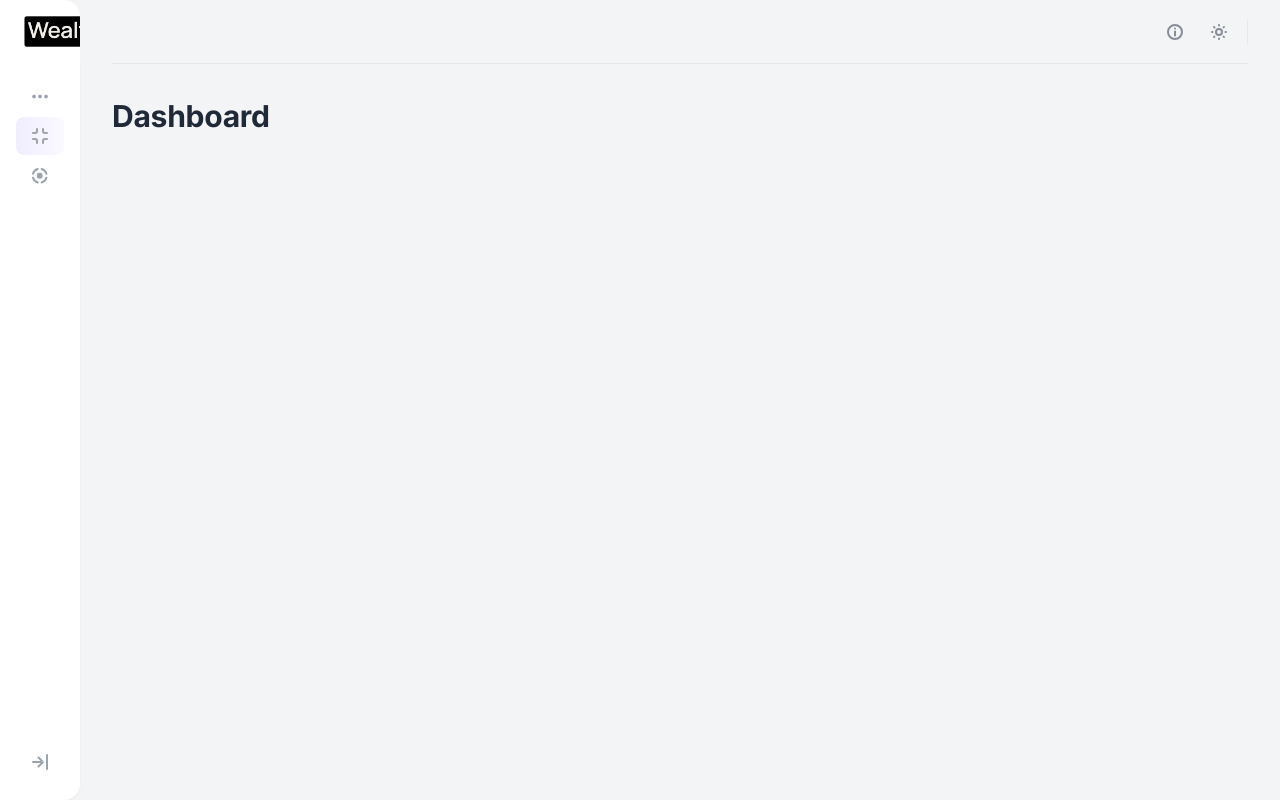
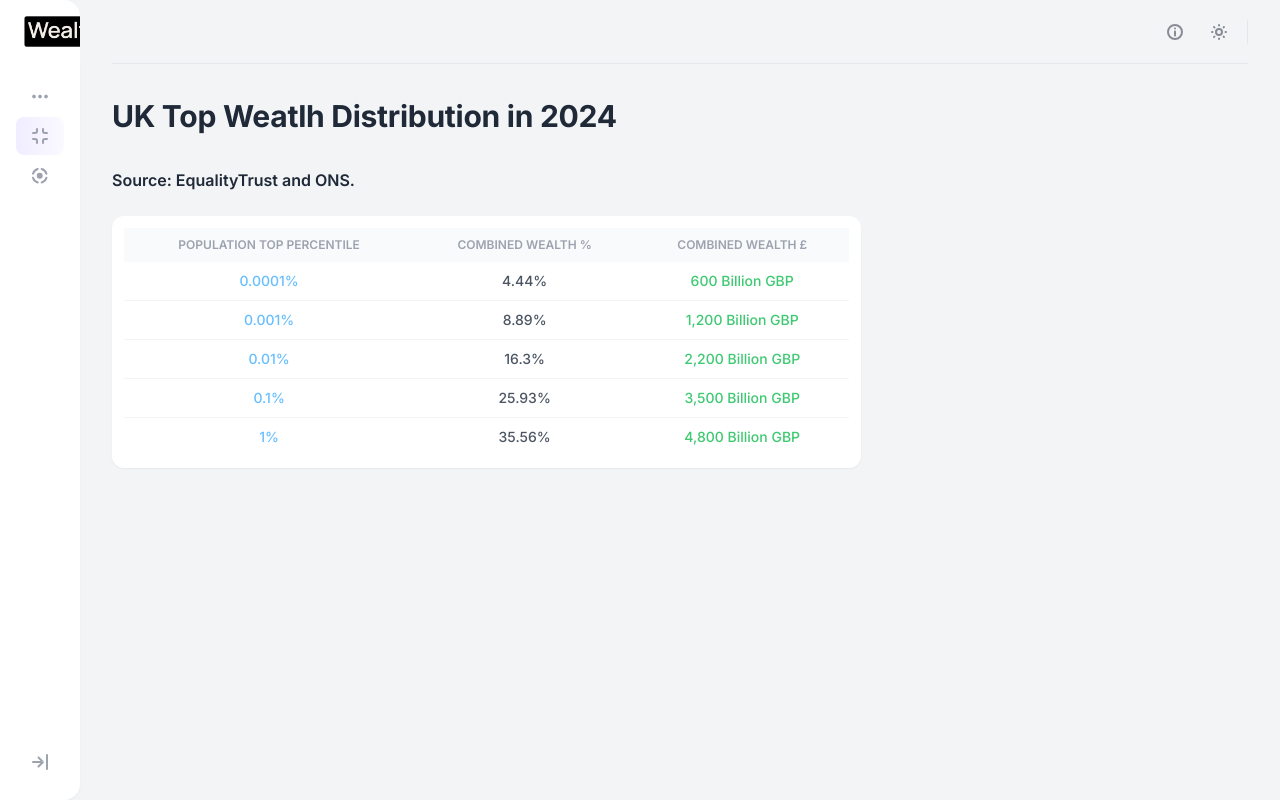
Before and after one commit to mberthou/mapping-analysis-frontend-react, a React (Vite) app: page / in a window 1280 px wide. Built offline with nearby package versions, Linux system fonts and the light colour scheme.

Commit message:
UK Top Wealth Distro: First Steps

```diff
--- /dev/null
+++ b/src/chart/UkTopWeatlhDistro_Table.jsx
@@ -0,0 +1,115 @@
+import React from "react";
+
+function UkTopWeatlhDistro_Table() {
+  return (
+    <div className="col-span-full xl:col-span-8 bg-white dark:bg-gray-800 shadow-xs rounded-xl">
+      {/* <header className="px-5 py-4 border-b border-gray-100 dark:border-gray-700/60">
+        <h2 className="font-semibold text-gray-800 dark:text-gray-100">
+          Data as Table
+        </h2>
+      </header> */}
+      <div className="p-3">
+        {/* Table */}
+        <div className="overflow-x-auto">
+          <table className="table-auto w-full dark:text-gray-300">
+            {/* Table header */}
+            <thead className="text-xs uppercase text-gray-400 dark:text-gray-500 bg-gray-50 dark:bg-gray-700/50 rounded-xs">
+              <tr>
+                <th className="p-2">
+                  <div className="font-semibold text-center">
+                    Population Top Percentile
+                  </div>
+                </th>
+                <th className="p-2">
+                  <div className="font-semibold text-center">
+                    Combined Wealth %
+                  </div>
+                </th>
+                <th className="p-2">
+                  <div className="font-semibold text-center">
+                    Combined Wealth £
+                  </div>
+                </th>
+              </tr>
+            </thead>
+            {/* Table body */}
+            <tbody className="text-sm font-medium divide-y divide-gray-100 dark:divide-gray-700/60">
+              {/* Row */}
+              <tr>
+                <td className="p-2">
+                  <div className="text-center text-sky-500">0.0001%</div>
+                </td>
+                <td className="p-2">
+                  <div className="text-center">4.44%</div>
+                </td>
+                <td className="p-2">
+                  <div className="text-center text-green-500">
+                    600 Billion GBP
+                  </div>
+                </td>
+              </tr>
+              {/* Row */}
+              <tr>
+                <td className="p-2">
+                  <div className="text-center text-sky-500">0.001%</div>
+                </td>
+                <td className="p-2">
+                  <div className="text-center">8.89%</div>
+                </td>
+                <td className="p-2">
+                  <div className="text-center text-green-500">
+                    1,200 Billion GBP
+                  </div>
+                </td>
+              </tr>
+              {/* Row */}
+              <tr>
+                <td className="p-2">
+                  <div className="text-center text-sky-500">0.01%</div>
+                </td>
+                <td className="p-2">
+                  <div className="text-center">16.3%</div>
+                </td>
+                <td className="p-2">
+                  <div className="text-center text-green-500">
+                    2,200 Billion GBP
+                  </div>
+                </td>
+              </tr>
+              {/* Row */}
+              <tr>
+                <td className="p-2">
+                  <div className="text-center text-sky-500">0.1%</div>
+                </td>
+                <td className="p-2">
+                  <div className="text-center">25.93%</div>
+                </td>
+                <td className="p-2">
+                  <div className="text-center text-green-500">
+                    3,500 Billion GBP
+                  </div>
+                </td>
+              </tr>
+              {/* Row */}
+              <tr>
+                <td className="p-2">
+                  <div className="text-center text-sky-500">1%</div>
+                </td>
+                <td className="p-2">
+                  <div className="text-center">35.56%</div>
+                </td>
+                <td className="p-2">
+                  <div className="text-center text-green-500">
+                    4,800 Billion GBP
+                  </div>
+                </td>
+              </tr>
+            </tbody>
+          </table>
+        </div>
+      </div>
+    </div>
+  );
+}
+
+export default UkTopWeatlhDistro_Table;
--- a/src/pages/Dashboard.jsx
+++ b/src/pages/Dashboard.jsx
@@ -1,3 +1,5 @@
+import TableUkTopWeatlhDistro from "../chart/UkTopWeatlhDistro_Table";
+
 function Dashboard() {
   return (
     <div className="px-4 sm:px-6 lg:px-8 py-8 w-full max-w-9xl mx-auto">
@@ -6,9 +8,17 @@ function Dashboard() {
         {/* Left: Title */}
         <div className="mb-4 sm:mb-0">
           <h1 className="text-2xl md:text-3xl text-gray-800 dark:text-gray-100 font-bold">
-            Dashboard
+            UK Top Weatlh Distribution in 2024
           </h1>
         </div>
+      </div>
+      {/* Charts, Facts & Figures */}
+      <div className="grid grid-cols-12 gap-6">
+        <h4 className="col-span-full font-semibold text-gray-800 dark:text-gray-100">
+          Source: EqualityTrust and ONS.
+        </h4>
+        {/* Table */}
+        <TableUkTopWeatlhDistro />
       </div>
     </div>
   );
--- a/src/pages/WealthPorn.jsx
+++ /dev/null
@@ -1,5 +0,0 @@
-const WealthPorn = () => {
-  return <>WealthPorn Home Page</>;
-};
-
-export default WealthPorn;
```
